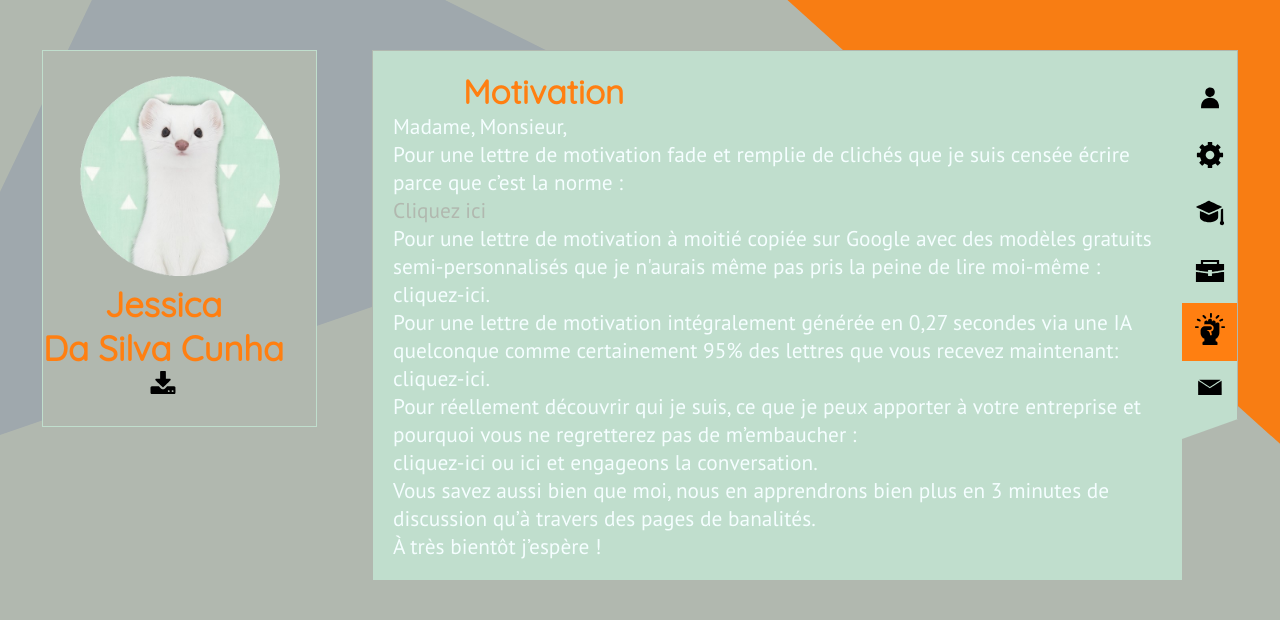
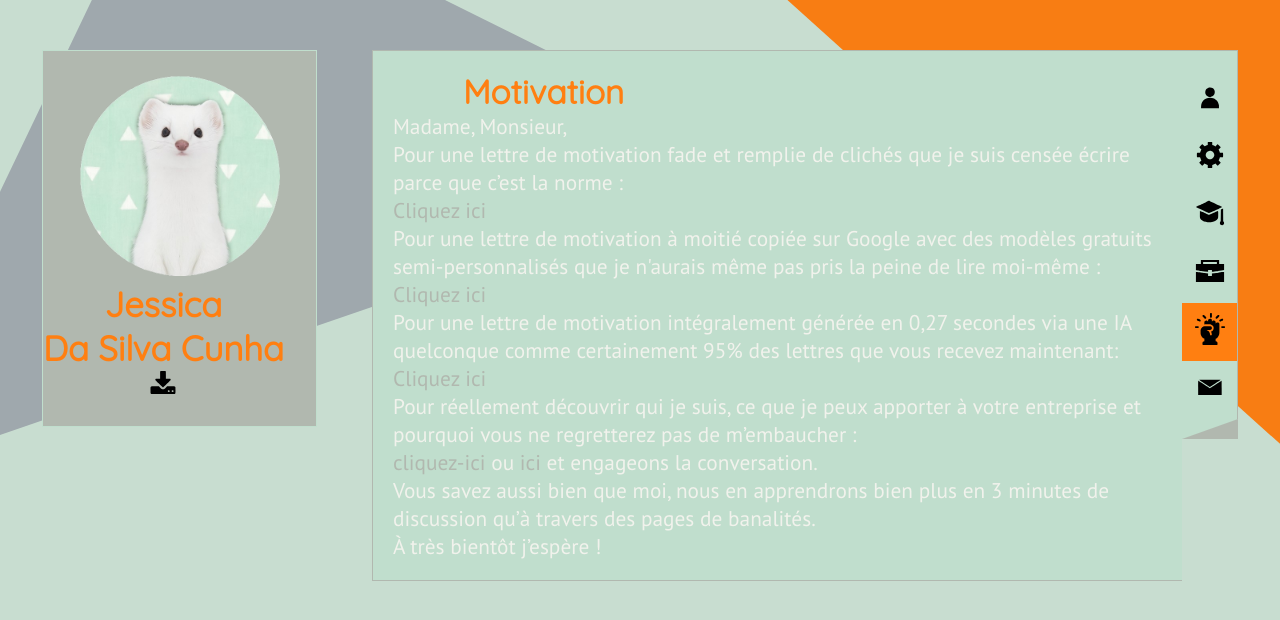
Before and after one commit to JessicaDaSilvaC/portfolio, a plain HTML site: page motivation.html in a window 1280 px wide. Drawn offline with Linux system fonts and the light colour scheme.

Commit message:
maj image et cv

```diff
--- a/motivation.html
+++ b/motivation.html
@@ -29,9 +29,9 @@
 	            <div class="lettre">
 		            <p>Madame, Monsieur,</p>
                     <p>Pour une lettre de motivation fade et remplie de clichés que je suis censée écrire parce que c’est la norme :<br><a href="lm_moi.pdf" target="_blank"> Cliquez ici</a></p>
-                    <p>Pour une lettre de motivation à moitié copiée sur Google avec des modèles gratuits semi-personnalisés que je n'aurais même pas pris la peine de lire moi-même : <br> cliquez-ici.</p>
-                    <p>Pour une lettre de motivation intégralement générée en 0,27 secondes via une IA quelconque comme certainement 95% des lettres que vous recevez maintenant: <br> cliquez-ici.</p>
-                    <p>Pour réellement découvrir qui je suis, ce que je peux apporter à votre entreprise et pourquoi vous ne regretterez pas de m’embaucher : <br> cliquez-ici ou ici et engageons la conversation.</p>
+                    <p>Pour une lettre de motivation à moitié copiée sur Google avec des modèles gratuits semi-personnalisés que je n'aurais même pas pris la peine de lire moi-même : <br><a href="lm_google.pdf" target="_blank"> Cliquez ici</a></p>
+                    <p>Pour une lettre de motivation intégralement générée en 0,27 secondes via une IA quelconque comme certainement 95% des lettres que vous recevez maintenant:<br><a href="lm_ia.pdf" target="_blank"> Cliquez ici</a></p>
+                    <p>Pour réellement découvrir qui je suis, ce que je peux apporter à votre entreprise et pourquoi vous ne regretterez pas de m’embaucher : <br><a href="mailto:dasilvacjessica@gmail.com"> cliquez-ici</a>  ou<a href="tel:0638048442"> ici</a> et engageons la conversation.</p>
                     <p>Vous savez aussi bien que moi, nous en apprendrons bien plus en 3 minutes de discussion qu’à travers des pages de banalités.</p>
                     <p>À très bientôt j’espère !</p>
                 </div>
--- a/style.css
+++ b/style.css
@@ -1,8 +1,9 @@
 :root{
   --my-blue: #c0decd;
   --my-orange: #ff7f11;
-  --my-white: #f5feff;
+  --my-white: #f1f2ec;
   --my-grey: #b1b8af;
+  --my-blue-grey: #c8ddd0;
   --my-black:#544944;
 }
 @font-face {
@@ -11,6 +12,7 @@
 	src: local('☺'), url('fonts/icomoon.woff') format('woff'), url('fonts/icomoon.ttf') format('truetype'), url('fonts/icomoon.svg') format('svg');
 	font-weight: normal;
 	font-style: normal;
+  color: var(--my-black);
 }
 @font-face {
 	font-family: 'Pacifico';
@@ -18,6 +20,7 @@
 	src: local('☺'), url('fonts/Pacifico-Regular.woff') format('woff'), url('fonts/Pacifico-Regular.ttf') format('truetype'), url('fonts/Pacifico-Regular.svg') format('svg');
 	font-weight: normal;
 	font-style: normal;
+  color: var(--my-black);
 }
 @font-face {
 	font-family: 'Quicksand';
@@ -25,6 +28,7 @@
 	src: local('☺'), url('fonts/Quicksand-Regular.woff') format('woff'), url('fonts/Quicksand-Regular.ttf') format('truetype'), url('fonts/Quicksand-Regular.svg') format('svg');
 	font-weight: normal;
 	font-style: normal;
+  color: var(--my-black);
 }
 @font-face {
 	font-family: 'PTSR';
@@ -32,6 +36,7 @@
 	src: local('☺'), url('fonts/PTSans-Regular.woff') format('woff'), url('fonts/PTSans-Regular.ttf') format('truetype'), url('fonts/PTSans-Regular.svg') format('svg');
 	font-weight: normal;
 	font-style: normal;
+  color: var(--my-black);
 }
 
 *{
@@ -45,7 +50,7 @@
 body{
   padding: 0%;
   margin: 0%;
-  background-color: var(--my-grey);
+  background-color: var(--my-blue-grey);
   background-image: url(images/trigris.svg), url(images/trivert.svg);
   background-repeat: no-repeat;
   background-position: left -300px top -300px,  right -450px top -500px;
```
Also changed, not shown: index.html (+2 -2 lines).
